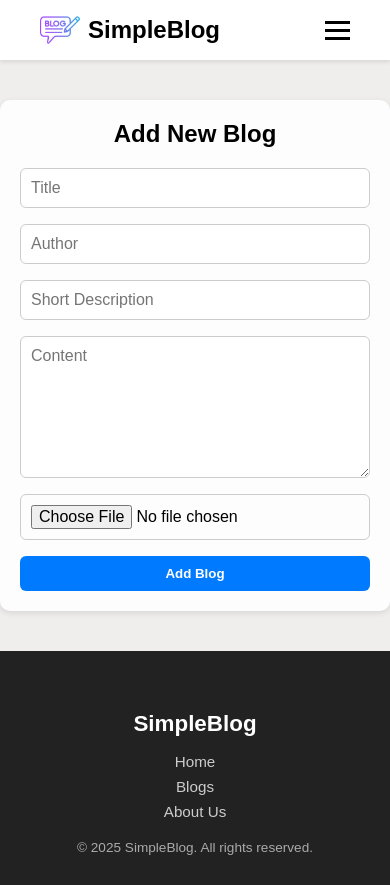
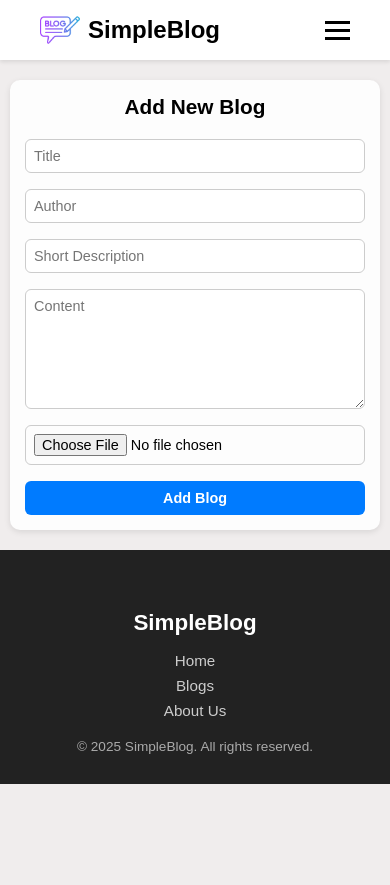
Before and after one commit to ZAKARIAGHAZI/SimpleBlog, a React (Vite) app: page /add-blog in a window 390 px wide. After the commit the page ends 844 px from the top, so only its background shows below. Built offline with nearby package versions, Linux system fonts and the light colour scheme; no server answers; the HTML template or start-up script is replaced by a standard one; a web font is replaced by a local one.

Commit message:
fixing responsive problem in about us section and cardblogs

```diff
--- a/package.json
+++ b/package.json
@@ -10,6 +10,7 @@
     "preview": "vite preview"
   },
   "dependencies": {
+    "aos": "^2.3.4",
     "react": "^19.1.0",
     "react-dom": "^19.1.0",
     "react-router-dom": "^7.7.1"
--- a/src/styles/AboutUs.css
+++ b/src/styles/AboutUs.css
@@ -1,10 +1,12 @@
 .about-section {
   padding: 30px 40px;
 }
+
 .about-section h1 {
   text-align: center;
   margin-bottom: 2rem;
 }
+
 .about-container {
   display: flex;
   gap: 2rem;
@@ -42,11 +44,16 @@
   object-fit: cover;
 }
 
-/* Responsive */
+/* Tablet & below */
 @media (max-width: 768px) {
+  .about-section {
+    padding: 20px;
+  }
+
   .about-container {
     flex-direction: column-reverse;
     text-align: center;
+    padding: 15px;
   }
 
   .about-text h2 {
@@ -57,3 +64,31 @@
     font-size: 0.95rem;
   }
 }
+
+/* Mobile */
+@media (max-width: 480px) {
+  .about-section {
+    padding: 15px;
+  }
+
+  .about-text h2 {
+    font-size: 1.4rem;
+  }
+
+  .about-text p {
+    font-size: 0.9rem;
+  }
+
+  .about-container {
+    padding: 10px;
+    gap: 1rem;
+  }
+
+  .about-image {
+    min-width: 100%;
+  }
+
+  .about-text {
+    min-width: 100%;
+  }
+}
--- a/src/styles/AddBlog.css
+++ b/src/styles/AddBlog.css
@@ -24,6 +24,8 @@
   border: 1px solid #ccc;
   border-radius: 6px;
   font-size: 1rem;
+  width: 100%;
+  box-sizing: border-box;
 }
 
 .add-blog-form-container textarea {
@@ -39,8 +41,53 @@
   border-radius: 6px;
   cursor: pointer;
   font-weight: bold;
+  transition: background-color 0.3s;
 }
 
 .add-blog-form-container button:hover {
   background-color: #0056b3;
 }
+
+/* Tablet (max-width: 768px) */
+@media (max-width: 768px) {
+  .add-blog-form-container {
+    margin: 30px auto;
+    padding: 18px;
+  }
+
+  .add-blog-form-container h2 {
+    font-size: 1.5rem;
+  }
+
+  .add-blog-form-container input,
+  .add-blog-form-container textarea {
+    font-size: 0.95rem;
+  }
+
+  .add-blog-form-container button {
+    font-size: 0.95rem;
+  }
+}
+
+/* Mobile (max-width: 480px) */
+@media (max-width: 480px) {
+  .add-blog-form-container {
+    margin: 20px 10px;
+    padding: 15px;
+  }
+
+  .add-blog-form-container h2 {
+    font-size: 1.3rem;
+  }
+
+  .add-blog-form-container input,
+  .add-blog-form-container textarea {
+    font-size: 0.9rem;
+    padding: 8px;
+  }
+
+  .add-blog-form-container button {
+    font-size: 0.9rem;
+    padding: 9px;
+  }
+}
--- a/src/styles/Blogs.css
+++ b/src/styles/Blogs.css
@@ -62,6 +62,10 @@
 .card-body p {
   font-size: 1rem;
   color: #333;
+  display: -webkit-box;
+  -webkit-line-clamp: 2;
+  -webkit-box-orient: vertical;
+  overflow: hidden;
 }
 
 .card-footer {
@@ -111,7 +115,7 @@
   }
 
   .card-header {
-    flex-direction: column;
+    flex-direction: row;
     align-items: flex-start;
     gap: 4px;
   }
```
Also changed, not shown: 1 other file (tests, documents, lock files or other folders).
